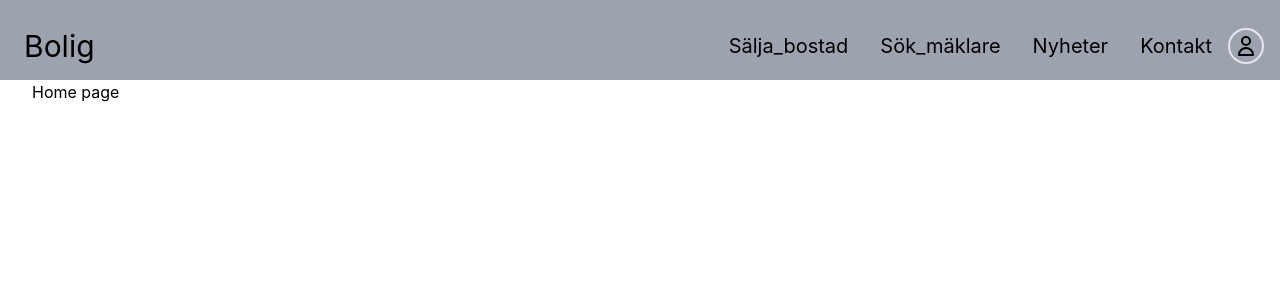
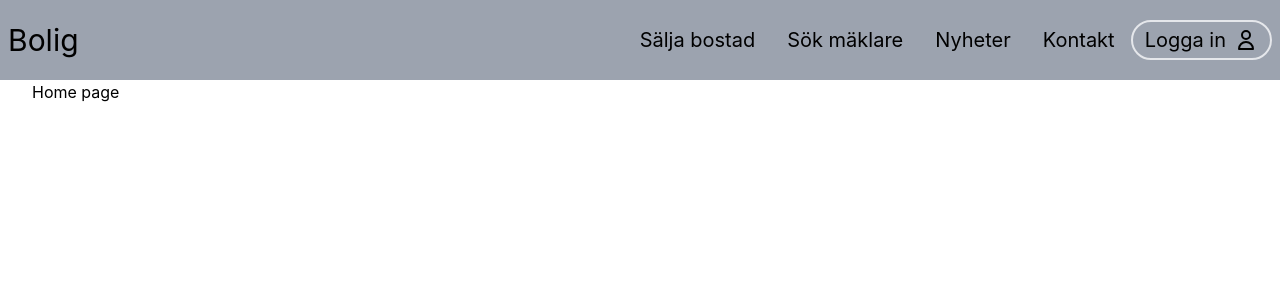
Before and after one commit to MaxAndreasLundin/bolig-web, a Next.js app: page / in a window 1280 px wide. Shown: the top 300 px of the page. Built offline with nearby package versions, Linux system fonts and the light colour scheme.

Commit message:
add styling in navbar

```diff
--- a/components/Nabar.tsx
+++ b/components/Nabar.tsx
@@ -1,7 +1,6 @@
 "use client";
 import { MenuIcon, XIcon } from "@heroicons/react/solid";
 import { UserIcon } from "@heroicons/react/outline";
-import Link from "next/link";
 import React, { useState } from "react";
 
 const Navbar = () => {
@@ -11,25 +10,25 @@ const Navbar = () => {
     setClick(!click);
   };
 
-  //{click ? "bg-slate-500 flex flex-col items-center absolute right-0 top-16 h-56 w-full transition duration-500 z-10" : "web"}
   return (
-    <header className="bg-gray-400 sticky top-0 h-20 z-50 grid grid-cols-2 p-4">
+    <header className="bg-gray-400 sticky top-0 h-20 z-50 grid grid-cols-4">
       {/*left*/}
-      <div className="flex items-center">
-        <h1 className="w-full text-3xl p-2">Bolig</h1>
+      <div className="flex items-center col-span-1">
+        <h1 className="w-full text-3xl pl-2">Bolig</h1>
       </div>
 
       {/*right*/}
-      <div className="flex items-center justify-end">
-        <ul className="hidden md:flex md:text-lg lg:text-xl">
-          <li className="p-4">Sälja_bostad</li>
-          <li className="p-4">Sök_mäklare</li>
-          <li className="p-4">Nyheter</li>
-          <li className="p-4">Kontakt</li>
+      <div className="flex items-center justify-end col-span-3 pr-2">
+        <ul className="hidden sm:flex md:text-lg lg:text-xl cursor-pointer">
+          <li className="p-4 inline-block">Sälja bostad</li>
+          <li className="p-4 inline-block">Sök mäklare</li>
+          <li className="p-4 inline-block">Nyheter</li>
+          <li className="p-4 inline-block">Kontakt</li>
         </ul>
-        <div className="flex gap-2 border-2 p-2 sm:p-1 rounded-full">
+        <div className="flex items-center gap-2 border-2 p-2 sm:px-3 sm:p-1 rounded-full">
+          <p className="hidden sm:flex md:text-lg lg:text-xl">Logga in</p>
           <UserIcon className="h-6" />
-          <div className="block md:hidden" onClick={handleClick}>
+          <div className="block sm:hidden cursor-pointer" onClick={handleClick}>
             {click ? <XIcon className="h-6" /> : <MenuIcon className="h-6" />}
           </div>
         </div>
@@ -37,14 +36,14 @@ const Navbar = () => {
         <div
           className={
             click
-              ? "fixed right-0 top-20 w-[50%] h-full border-r border-r-red-900 bg-gray-600 ease-in-out duration-500 md:hidden"
+              ? "fixed right-0 top-20 w-[50%] h-full border-r border-r-red-900 bg-gray-600 ease-in-out duration-500 sm:hidden"
               : "fixed right-[-100%] top-20 h-full  w-[50%] transition-all duration-500"
           }
         >
           <h1 className="w-full text-3xl m-4">Bolig</h1>
-          <ul className="p-4">
-            <li className="p-4 border-b">Sälja_bostad</li>
-            <li className="p-4 border-b">Sök_mäklare</li>
+          <ul className="p-4 cursor-pointer" onClick={() => setClick(false)}>
+            <li className="p-4 border-b">Sälja bostad</li>
+            <li className="p-4 border-b">Sök mäklare</li>
             <li className="p-4 border-b">Nyheter</li>
             <li className="p-4 border-b">Kontakt</li>
           </ul>
```
